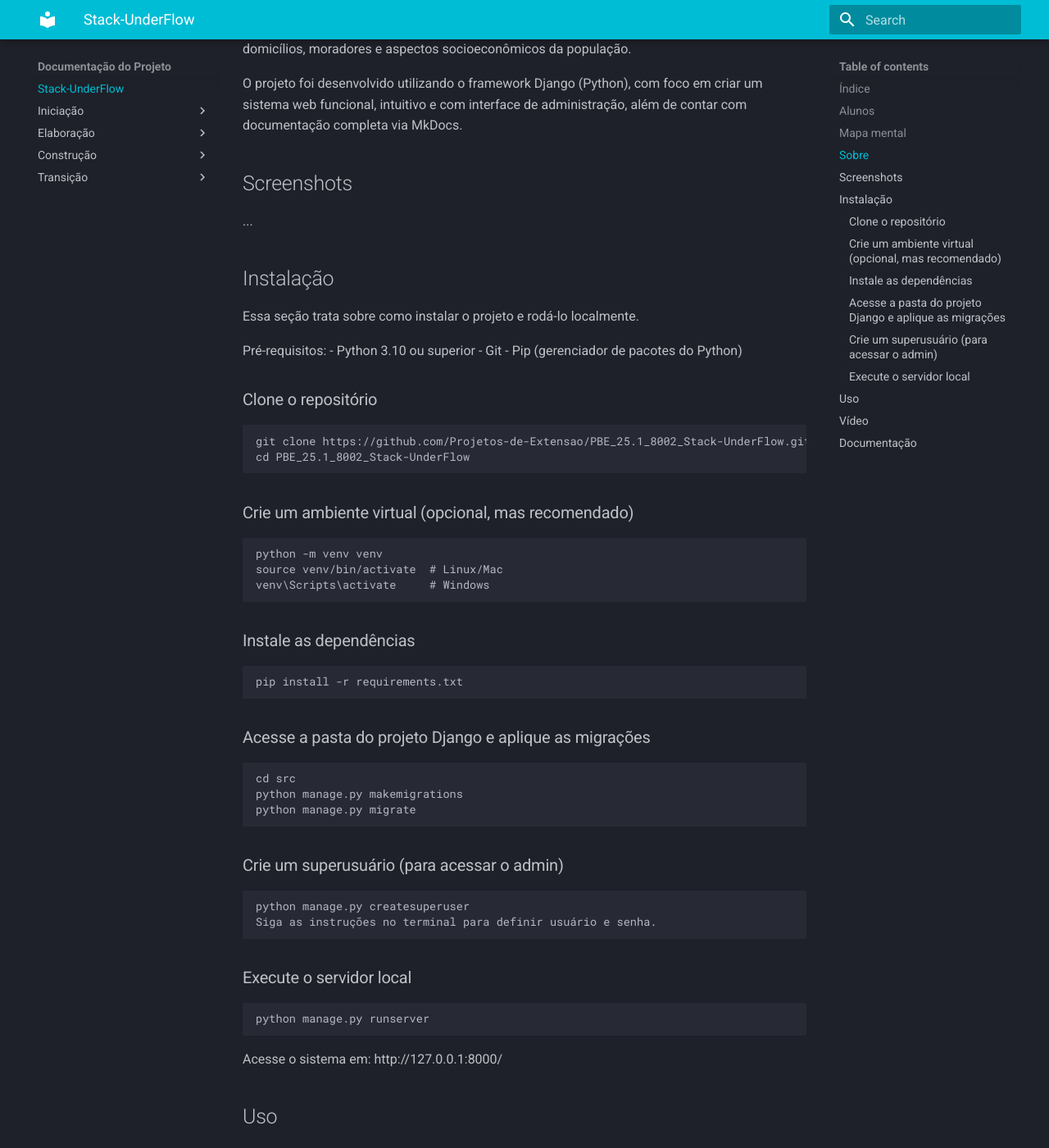
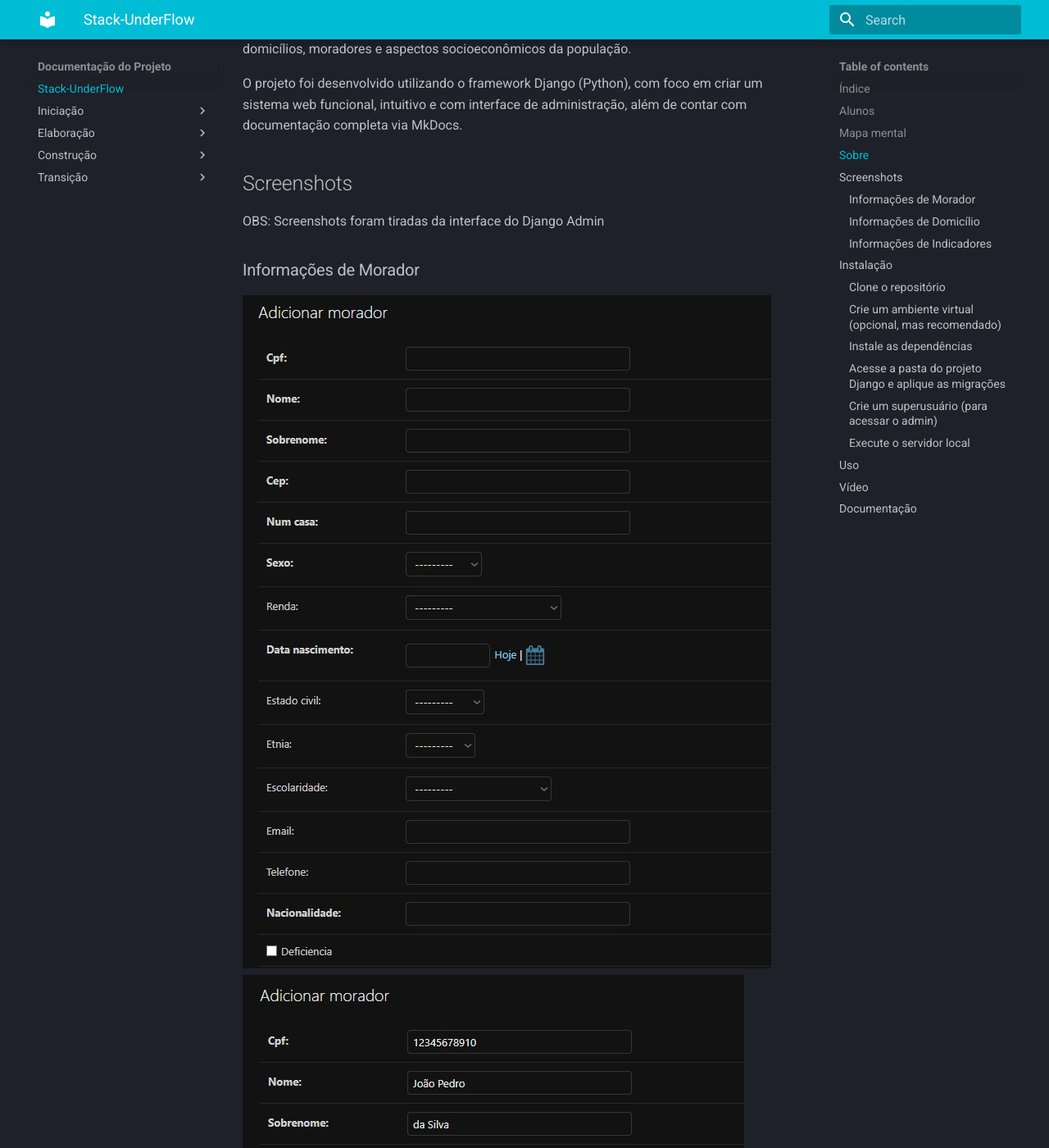
Before and after one commit to Projetos-de-Extensao/PBE_25.1_8002_Stack-UnderFlow, an MkDocs documentation site: the page built from docs/index.md, in a window 1280 px wide and 1400 px high, scrolled down 1176 px. Shown: the whole window at 82% size. Built offline with MkDocs 1.6.1 and Material for MkDocs 9.7.7, drawn with Linux system fonts in a browser that asks for light colours; some of the changed text lies outside the part shown.

Commit message:
Update index.md

```diff
--- a/docs/index.md
+++ b/docs/index.md
@@ -33,7 +33,20 @@ Esse projeto é um sistema desenvolvido como parte do projeto de extensão da di
 O projeto foi desenvolvido utilizando o framework Django (Python), com foco em criar um sistema web funcional, intuitivo e com interface de administração, além de contar com documentação completa via MkDocs.
 
 ## Screenshots
-...
+
+OBS: Screenshots foram tiradas da interface do Django Admin
+
+### Informações de Morador
+![Campos da tabela Morador](assets/Screenshots/morador-vazio.jpg)
+![Campos da tabela Morador preenchidos](assets/Screenshots/morador-preenchido.jpg)
+
+### Informações de Domicílio
+![Campos da tabela Domicilio](assets/Screenshots/domicilio-vazio.jpg)
+![Campos da tabela Domicilio preenchidos](assets/Screenshots/domicilio-preenchido.jpg)
+
+### Informações de Indicadores
+![Campos da tabela Indicadores](assets/Screenshots/indicador-vazio.jpg)
+![Campos da tabela Indicadores preenchidos](assets/Screenshots/indicador-preenchido.jpg)
 
 ## Instalação
 Essa seção trata sobre como instalar o projeto e rodá-lo localmente.
@@ -85,7 +98,7 @@ Com o projeto rodando em um servidor (seja local ou web), basta consumir a API c
 Mais detalhes sobre o uso da API e sobre os tipos de dados podem ser vistos no próprio endereço do servidor, no endereço "/swagger".
 
 ## Vídeo
-...
+Vídeo de demonstração do funcionamento do sistema: [Vídeo](https://drive.google.com/file/d/1bUYTL2XIgdUrUFwqgkidMXN-O4wdSV5L/view)
 
 ## Documentação
 A documentação do sistema pode ser encontrada em: [https://projetos-de-extensao.github.io/PBE_25.1_8002_Stack-UnderFlow/](https://projetos-de-extensao.github.io/PBE_25.1_8002_Stack-UnderFlow/)
```
